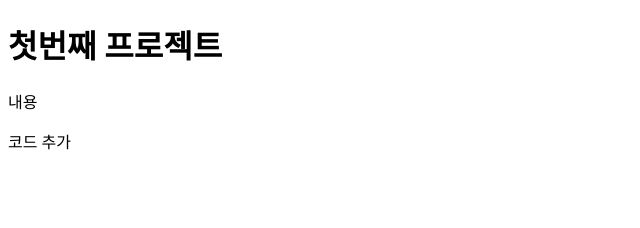
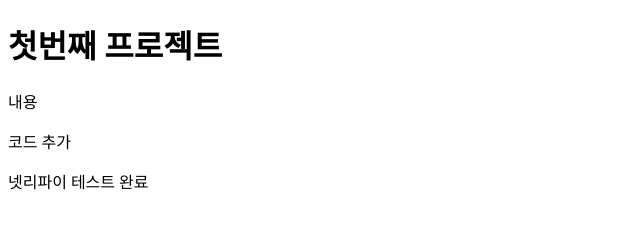
Before and after one commit to o-jslove/firstProject_test1, a plain HTML site: page index.html in a window 1280 px wide. Shown: the whole page, without its empty margins (0-640 px from the left). Drawn offline with Linux system fonts and the light colour scheme.

Commit message:
넷리파이 테스트 완료

```diff
--- a/index.html
+++ b/index.html
@@ -11,5 +11,6 @@
     <h1>첫번째 프로젝트</h1>
     <p>내용</p>
     <p>코드 추가</p>
+    <p>넷리파이 테스트 완료</p>
 </body>
 </html>
```
